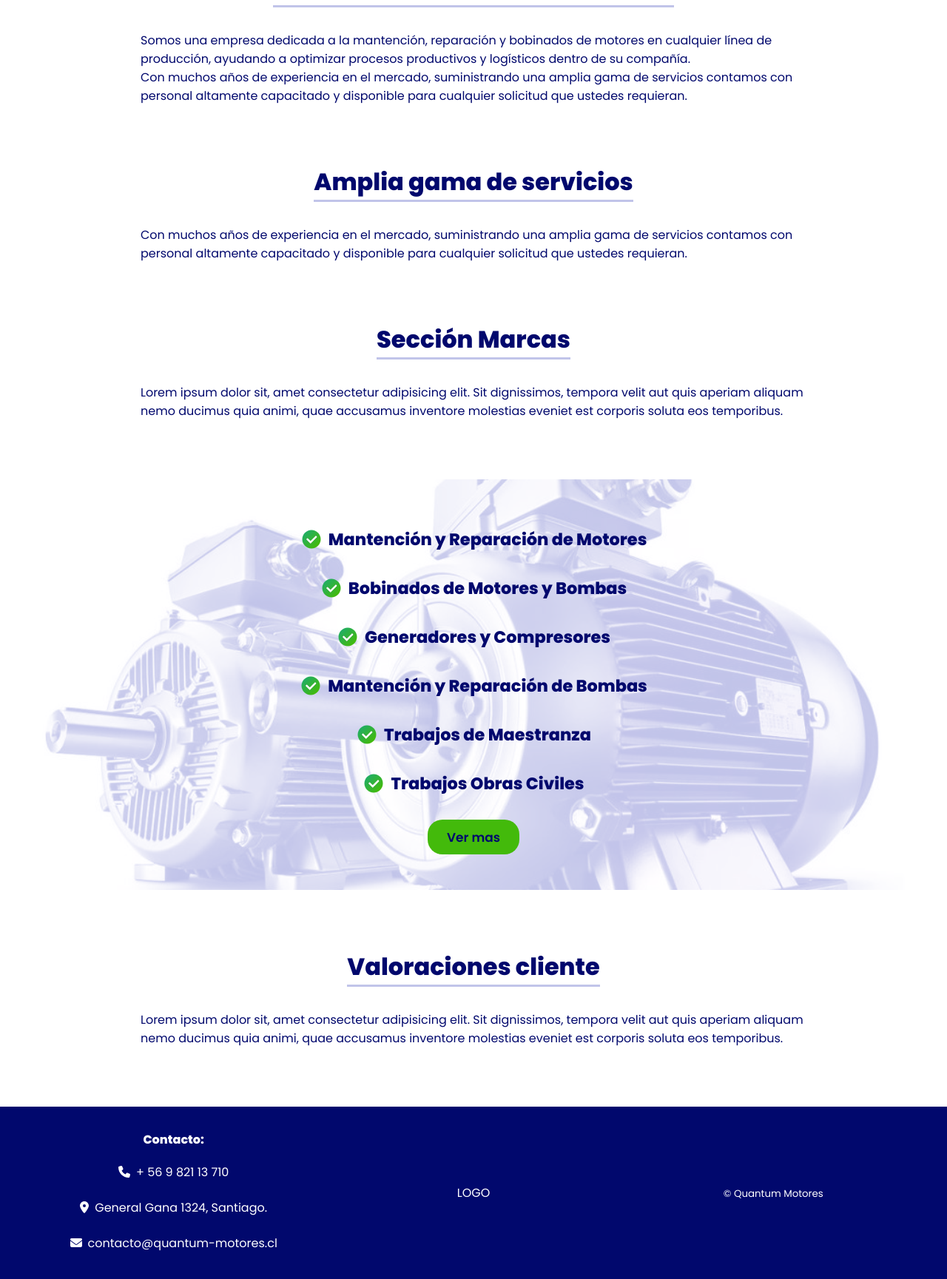
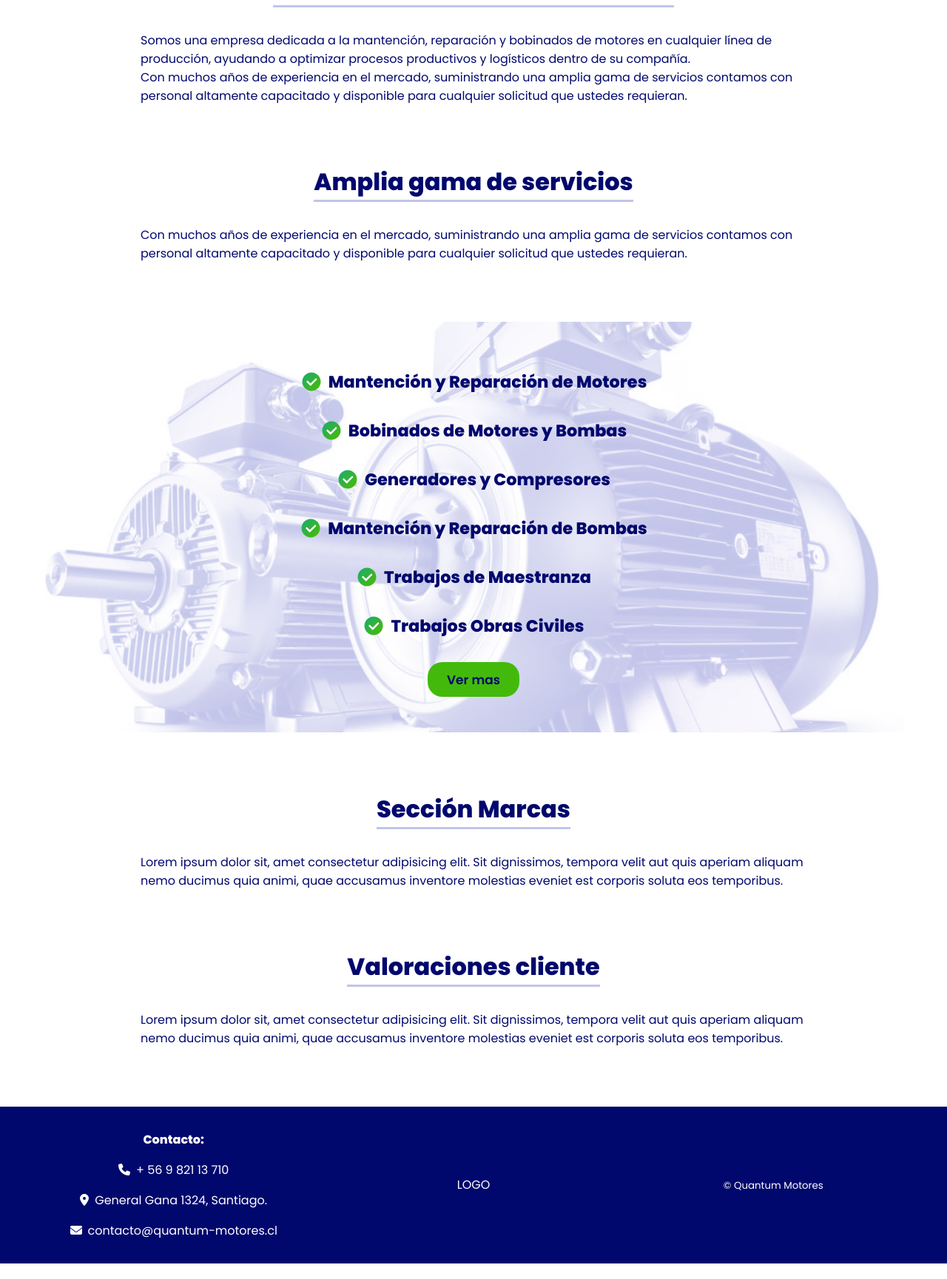
Before and after one commit to cpinopacheco/quantum-motores-official, a React (Vite) app: page / in a window 1280 px wide. Shown: the part 839-2568 px from the top of the page at 74% size. After the commit the page ends 2547 px from the top, so only its background shows below. Built offline with nearby package versions, Linux system fonts and the light colour scheme.

Commit message:
link hover effect in footer was changed

```diff
--- a/src/components/footer/Footer.jsx
+++ b/src/components/footer/Footer.jsx
@@ -69,27 +69,10 @@ const ContactContainer = styled.div`
   .link {
     color: #fff;
     text-decoration: none;
-    line-height: 2;
-    position: relative;
-
-    @media (min-width: 992px) {
-      &::before {
-        content: "";
-        width: 100%;
-        height: 3px;
-        border-radius: 2px;
-        background-color: var(--secondary-color);
-        position: absolute;
-        bottom: -0.5rem;
-        left: 0;
-        transition: transform 0.6s, opacity 0.6s;
-        opacity: 0;
-      }
-      &:hover::before {
-        transform: translateY(-0.25rem);
-        opacity: 1;
-      }
-    }
+    transition: color 0.2s;
+  }
+  .link:hover {
+    color: var(--secondary-color);
   }
   .link span {
     margin-left: 0.5rem;
--- a/src/components/navbar/Navbar.jsx
+++ b/src/components/navbar/Navbar.jsx
@@ -111,7 +111,7 @@ const NavContainer = styled.nav`
   }
 `;
 
-const MobileMenu = styled.div`
+const MobileMenu = styled.aside`
   position: absolute;
   background-color: var(--primary-color);
   top: 100px;
--- a/src/pages/Home.jsx
+++ b/src/pages/Home.jsx
@@ -26,6 +26,9 @@ const Home = () => {
           disponible para cualquier solicitud que ustedes requieran.
         </SectionDescription>
       </SectionContent>
+
+      <ServicesBanner></ServicesBanner>
+
       <SectionContent>
         <Title title="Sección Marcas"></Title>
         <SectionDescription>
@@ -35,8 +38,6 @@ const Home = () => {
           eos temporibus.
         </SectionDescription>
       </SectionContent>
-
-      <ServicesBanner></ServicesBanner>
 
       <SectionContent>
         <Title title="Valoraciones cliente"></Title>
```
